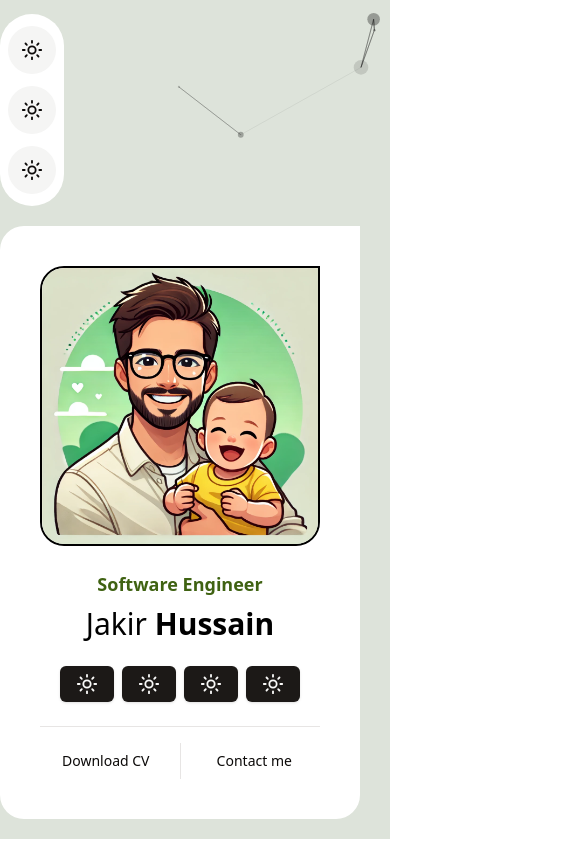
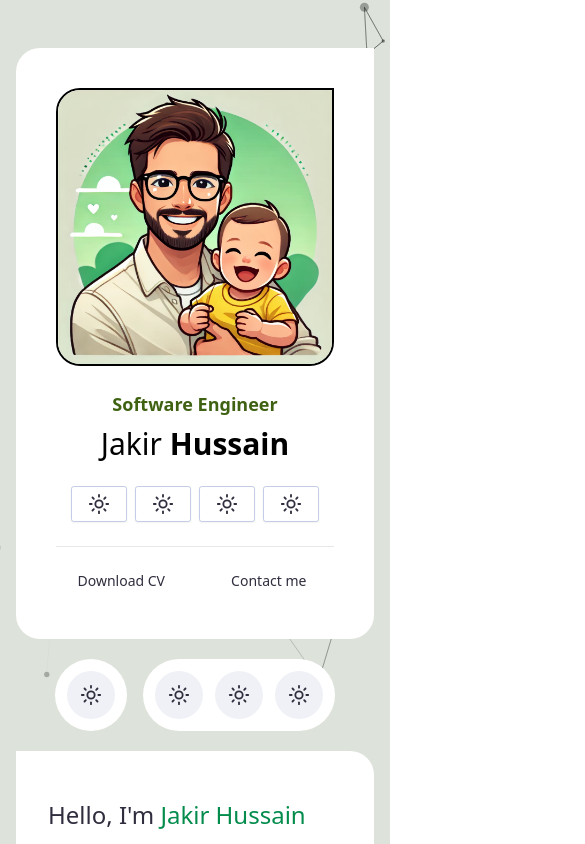
Before and after one commit to iam-hussain/profile, a React (Vite) app: page / in a window 390 px wide. Shown: the top 844 px of the page, 585 px wide, since content can reach past the window. Built offline with nearby package versions, Linux system fonts and the light colour scheme.

Commit message:
base content

```diff
--- a/src/app/global.css
+++ b/src/app/global.css
@@ -2,62 +2,84 @@
 @tailwind components;
 @tailwind utilities;
 
+
 @layer base {
   :root {
     --background: 0 0% 100%;
-    --foreground: 20 14.3% 4.1%;
+    --foreground: 251 15% 21%;
+
     --card: 0 0% 100%;
-    --card-foreground: 20 14.3% 4.1%;
+    --card-foreground: 251 15% 21%;
     --popover: 0 0% 100%;
-    --popover-foreground: 20 14.3% 4.1%;
-    --primary: 24 9.8% 10%;
-    --primary-foreground: 60 9.1% 97.8%;
-    --secondary: 60 4.8% 95.9%;
-    --secondary-foreground: 24 9.8% 10%;
-    --muted: 60 4.8% 95.9%;
-    --muted-foreground: 25 5.3% 44.7%;
-    --accent: 60 4.8% 95.9%;
-    --accent-foreground: 24 9.8% 10%;
+    --popover-foreground: 251 15% 21%;
+
+    --bw: 0 0% 100%;
+    --bw-foreground: 0 0% 0%;
+
+    --inactive: 0 0% 45%;
+    --inactive-foreground: 0 0% 45%;
+
+    --paper: 225 36.36% 95.69%;
+    --paper-dark: 221.82 37.93% 82.94%;
+    --paper-foreground: 0 0% 100%;
+
+    --primary: 152 96% 28%;
+    --primary-foreground: 0 0% 100%;
+
+    --secondary: 194 60% 50%;
+    --secondary-foreground: 0 0% 100%;
+
+    --accent: 223 28% 95%;
+    --accent-foreground: 251 15% 21%;
+
+    --info: 221.2 83.2% 53.3%;
+    --info-foreground: 210 40% 98%;
+
+    --muted: 220 14.3% 95.9%;
+    --muted-foreground: 220 8.9% 46.1%;
+
     --destructive: 0 84.2% 60.2%;
-    --destructive-foreground: 60 9.1% 97.8%;
-    --border: 20 5.9% 90%;
-    --input: 20 5.9% 90%;
-    --ring: 20 14.3% 4.1%;
-    --chart-1: 12 76% 61%;
-    --chart-2: 173 58% 39%;
-    --chart-3: 197 37% 24%;
-    --chart-4: 43 74% 66%;
-    --chart-5: 27 87% 67%;
-    --radius: 0.5rem
+    --destructive-foreground: 210 20% 98%;
+
+    --border: 220 13% 91%;
+    --input: 221 39% 83%;
+    --ring: 221 39% 83%;
+    --radius: 0.3rem;
   }
 
   .dark {
-    --background: 20 14.3% 4.1%;
-    --foreground: 60 9.1% 97.8%;
-    --card: 20 14.3% 4.1%;
-    --card-foreground: 60 9.1% 97.8%;
-    --popover: 20 14.3% 4.1%;
-    --popover-foreground: 60 9.1% 97.8%;
-    --primary: 60 9.1% 97.8%;
-    --primary-foreground: 24 9.8% 10%;
-    --secondary: 12 6.5% 15.1%;
-    --secondary-foreground: 60 9.1% 97.8%;
-    --muted: 12 6.5% 15.1%;
-    --muted-foreground: 24 5.4% 63.9%;
-    --accent: 12 6.5% 15.1%;
-    --accent-foreground: 60 9.1% 97.8%;
+    --background: 224 71.4% 4.1%;
+    --foreground: 210 20% 98%;
+    --card: 224 71.4% 4.1%;
+    --card-foreground: 210 20% 98%;
+    --popover: 224 71.4% 4.1%;
+    --popover-foreground: 210 20% 98%;
+
+    --primary: 129 65% 50%;
+    --primary-foreground: 0 0% 5%;
+    --bw: 0 0% 5%;
+    --bw-foreground: 0 0% 100%;
+    --inactive: 0 0% 45%;
+    --inactive-foreground: 0 0% 45%;
+
+    --secondary: 194 100% 66%;
+    --secondary-foreground: 0 0% 15%;
+    --paper: 244 13% 11%;
+    --paper-foreground: 210 20% 98%;
+    --info: 217.2 91.2% 59.8%;
+    --info-foreground: 222.2 47.4% 11.2%;
+    --muted: 215 27.9% 16.9%;
+    --muted-foreground: 217.9 10.6% 64.9%;
+    --accent: 215 27.9% 16.9%;
+    --accent-foreground: 210 20% 98%;
     --destructive: 0 62.8% 30.6%;
-    --destructive-foreground: 60 9.1% 97.8%;
-    --border: 12 6.5% 15.1%;
-    --input: 12 6.5% 15.1%;
-    --ring: 24 5.7% 82.9%;
-    --chart-1: 220 70% 50%;
-    --chart-2: 160 60% 45%;
-    --chart-3: 30 80% 55%;
-    --chart-4: 280 65% 60%;
-    --chart-5: 340 75% 55%
+    --destructive-foreground: 210 20% 98%;
+    --border: 215 27.9% 16.9%;
+    --input: 215 27.9% 16.9%;
+    --ring: 216 12.2% 83.9%;
   }
 }
+
 
 @layer base {
   * {
@@ -78,7 +100,6 @@
 html,
 body,
 #root {
-  height: 100%;
   min-height: 100svh;
   width: 100%;
 }
@@ -86,10 +107,4 @@ body,
 button>svg {
   height: 22px;
   width: 22px;
-  transition: all 200ms ease-in-out;
 }
-
-button:hover>svg {
-  fill: hsl(var(--primary));
-  transition: all 200ms ease-in-out;
-}
--- a/src/app/index.tsx
+++ b/src/app/index.tsx
@@ -49,31 +49,30 @@ const App = () => {
           options={options as unknown as ISourceOptions}
         />
         <div className="flex flex-col items-center justify-center w-full h-full gap-5 align-middle">
-          {/* <div className="p-6">
-            <h1 className="text-5xl text-black">Jakir <span className="font-extrabold">Hussain</span></h1>
-          </div> */}
-          <div className="flex items-start justify-center w-full h-full gap-5 align-middle md:max-h-[800px] flex-col md:flex-row">
-            <div className="flex flex-col h-full gap-4">
-              <div className="flex flex-col gap-4 p-2 bg-white rounded-full">
+
+          <div className="flex flex-col items-center justify-center w-full h-auto gap-5 px-4 py-12 align-middle lg:items-start lg:flex-row">
+            <div className="flex flex-col-reverse items-center justify-center gap-5 lg:flex-row">
+              <div className="flex h-full gap-4 lg:flex-col">
+                <div className="flex flex-col gap-4 p-3 bg-white rounded-full">
                   <Button variant={'icon'}><LuSun /></Button>
                 </div>
-              <div className="flex flex-col gap-3 p-2 py-3 bg-white rounded-full">
+                <div className="flex gap-3 p-3 bg-white rounded-full lg:py-5 lg:flex-col">
                   <Button variant={'icon'}><LuSun /></Button>
                   <Button variant={'icon'}><LuSun /></Button>
                   <Button variant={'icon'}><LuSun /></Button></div>
 
               </div>
-            <div className="h-[620px] w-[360px] bg-white rounded-3xl rounded-tr-none p-10 flex flex-col justify-between align-middle items-center gap-6">
+              <div className="lg:w-[360px] w-full max-w-[360px] bg-white rounded-3xl rounded-tr-none p-10 flex flex-col justify-between align-middle items-center gap-6">
                 <img src='/avatar.webp' alt="avatar" className="border-2 border-black rounded-tr-none rounded-3xl" />
                 <div className="flex flex-col items-center justify-start gap-2 align-middle">
                   <p className="text-lg font-bold text-lime-800">Software Engineer</p>
                   <h1 className="text-3xl text-black">Jakir <span className="font-extrabold">Hussain</span></h1>
                 </div>
                 <div className="flex items-stretch justify-between gap-2">
-                <Button ><LuSun /></Button>
-                <Button ><LuSun /></Button>
-                <Button ><LuSun /></Button>
-                <Button ><LuSun /></Button>
+                  <Button variant={'outline'} ><LuSun /></Button>
+                  <Button variant={'outline'}><LuSun /></Button>
+                  <Button variant={'outline'}><LuSun /></Button>
+                  <Button variant={'outline'}><LuSun /></Button>
 
                 </div>
 
@@ -88,7 +87,28 @@ const App = () => {
                 </div>
 
               </div>
-            <div className="h-full w-[850px] bg-white rounded-3xl rounded-tl-none p-6">Hello</div>
+            </div>
+            <div className="flex flex-col w-full h-auto max-w-5xl gap-6 p-8 py-12 bg-white rounded-tl-none lg:p-12 max-h-5xl rounded-3xl">
+              <p className="text-2xl font-medium">Hello, I'm <span className="text-primary">Jakir Hussain</span></p>
+              <h3 className="text-3xl font-medium lg:text-6xl">Software Engineer and <span className="rounded-full text-primary">Full-Stack</span> Developer
+                Based in India.</h3>
+              <p className="py-4 text-base">With over 7 years of professional experience in web development, I have a proven track record in JavaScript, React, and Node.js, and have led the development of complex web applications. My expertise in both front-end and back-end development, coupled with a strong focus on delivering scalable and maintainable solutions, has consistently driven business success.</p>
+              <div className="flex flex-col justify-between gap-8 lg:flex-row">
+                <div className="flex gap-2 lg:max-w-[200px] justify-center align-middle items-center">
+                  <span className="text-5xl">30+</span>
+                  <p>Completed Projects</p>
+                </div>
+                <div className="flex gap-2 lg:max-w-[200px] justify-center align-middle items-center">
+                  <span className="text-5xl">7+</span>
+                  <p>Years of Experience
+                  </p>
+                </div>
+                <div className="flex gap-2 lg:max-w-[200px] justify-center align-middle items-center">
+                  <span className="text-5xl">50+</span>
+                  <p>Technologies Worked</p>
+                </div>
+              </div>
+            </div>
           </div>
         </div>
 
--- a/src/components/ui/button.tsx
+++ b/src/components/ui/button.tsx
@@ -19,7 +19,7 @@ const buttonVariants = cva(
           "bg-secondary text-secondary-foreground shadow-sm hover:bg-secondary/80",
         ghost: "hover:bg-accent hover:text-accent-foreground",
         link: "text-primary underline-offset-4 hover:underline",
-        icon: "rounded-full bg-accent"
+        icon: "rounded-full bg-accent hover:bg-primary hover:text-primary-foreground"
       },
       size: {
         default: "h-9 px-4 py-2",
```
Lines whose indentation alone changed are shown as unchanged.
